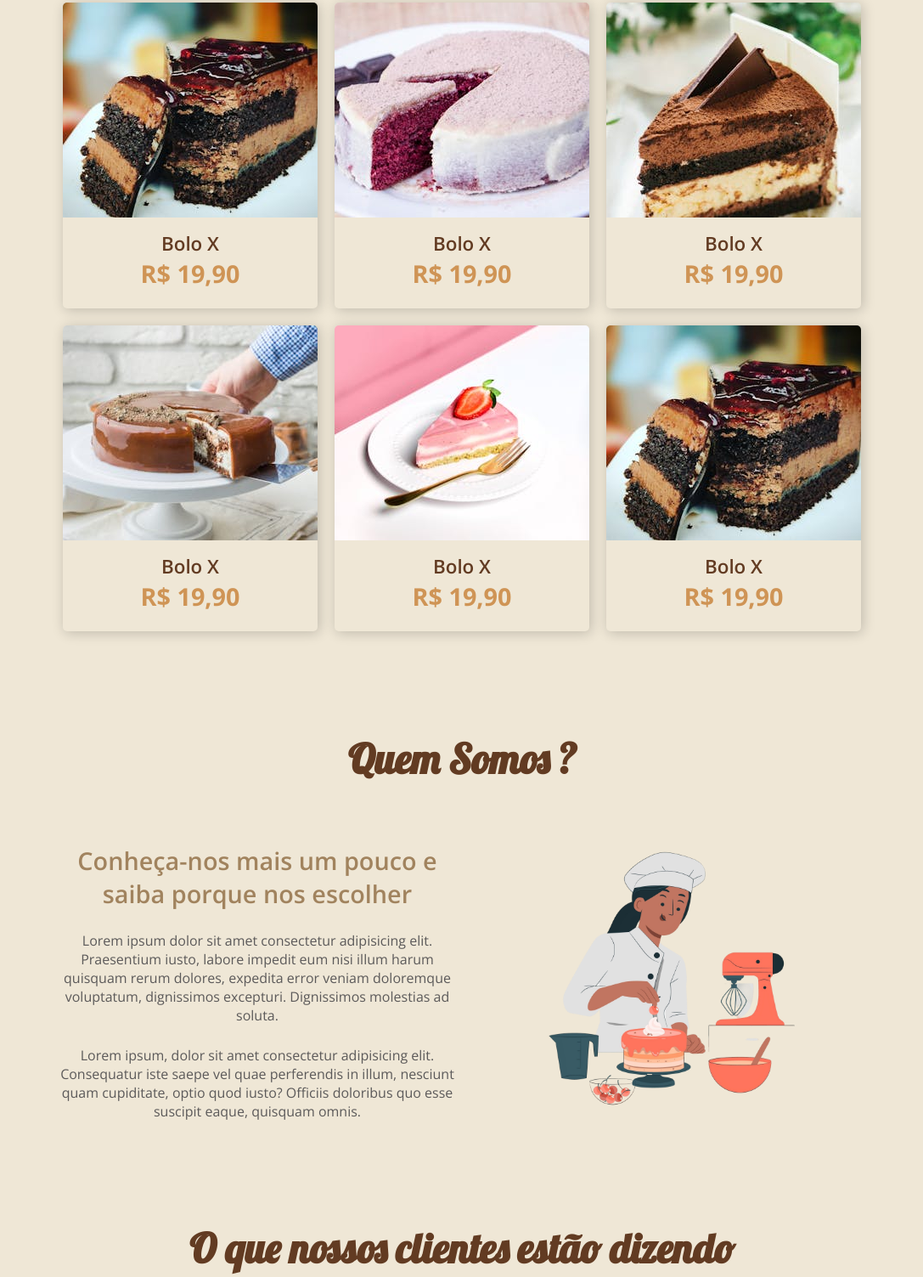
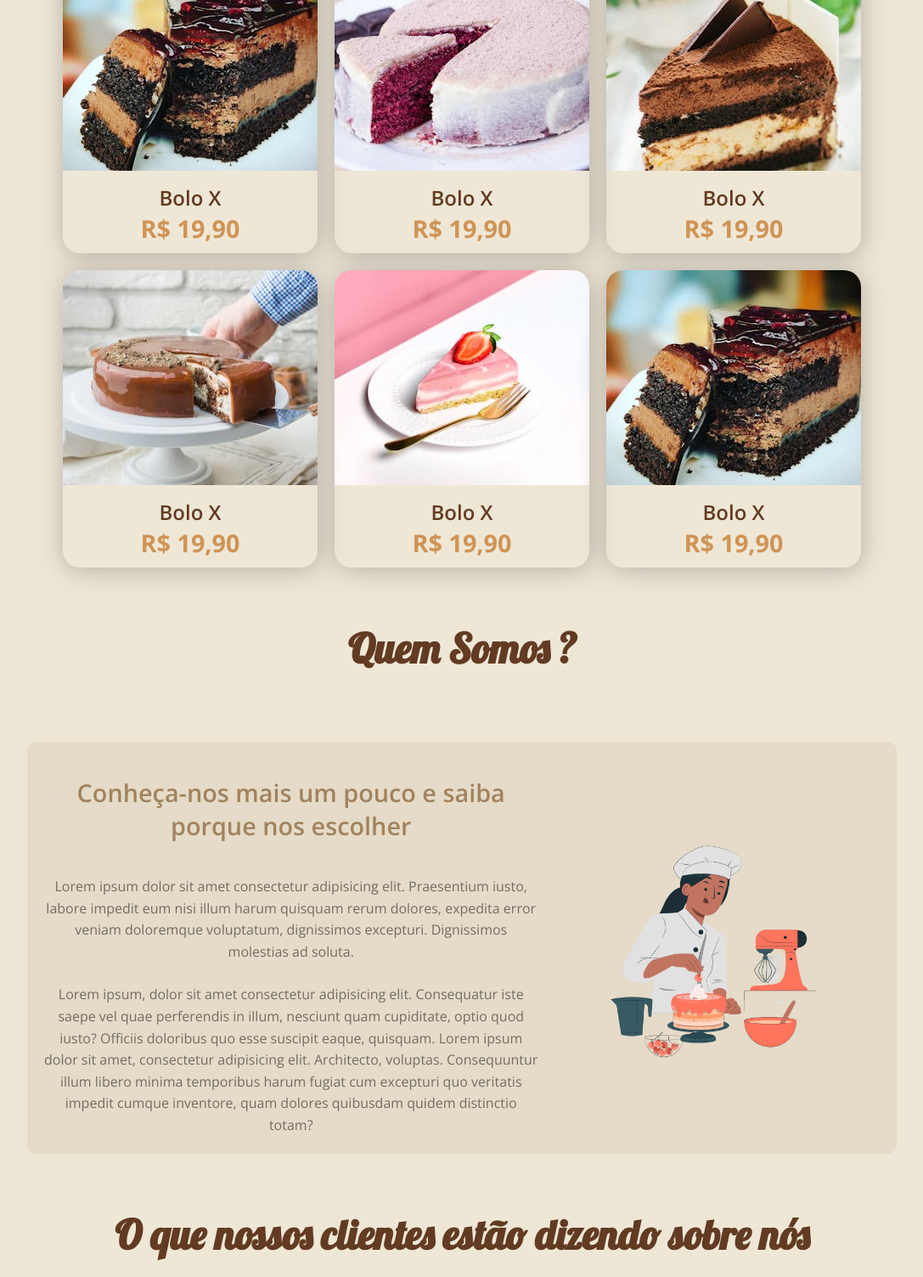
Before and after one commit to lucas-aguiar33/confeitaria, a plain HTML site: page index.html in a window 1280 px wide. Shown: the part 857-2360 px from the top of the page at 85% size, without its empty margins (96-1183 px from the left). Drawn offline with nearby package versions, Linux system fonts and the light colour scheme.

Commit message:
mudanças na seção sobre e ajuste da mesma nos breakpoints

```diff
--- a/css/responsive.css
+++ b/css/responsive.css
@@ -38,7 +38,8 @@
 @media screen and (min-width: 670px) {
     section {
         width:90vw;
-        margin:40px auto;
+        margin:65px auto;
+        padding:0;
     }
 
      header {
@@ -85,6 +86,8 @@
         position:relative;
         z-index:2;
     }
+
+
 }
 
 
@@ -95,9 +98,12 @@
     }
 
     .about-img {
-        width: 50%;
         text-align: center;
         margin: auto;
+    }
+
+    .about-img img {
+        width:40%;
     }
 
     .assessment {
@@ -116,23 +122,18 @@
     .evaluation img {
         width:60%;
     }
-
-
-
 }
 
 
 @media screen and (min-width:921px) {
     header {
-       width: 80vw;
-       margin:0 auto;
-    }
-    .logo span {
-        font-size:1.2rem;
+       width: 100%;
+       height: 85px;
+       padding: 0 135px;
     }
 
-    section {
-        margin: 60px auto;
+    .logo span {
+        font-size:1.5rem;
     }
 
     .home {
@@ -199,11 +200,20 @@
         width: 31%;
         align-items: center;
     }
+
+    .about-text {
+        width:65%;
+    }
+
+    .about-img {
+        width:45%;
+    }
 }
 
 
 @media screen and (min-width: 1200px) {
     section {
         width:80vw;
+        margin-inline: auto;
     }
 }
--- a/css/style.css
+++ b/css/style.css
@@ -21,14 +21,15 @@ body {
 
 header {
     width:100%;
-    height: 60px;
+    height: 70px;
     display: flex;
     align-items: center;
     justify-content: space-between;
     padding:0 20px;
-    position: relative;
+    position: fixed;
     z-index:3;
     background-color: rgb(239, 231, 214);
+    box-shadow: 3px 3px 20px rgba(0, 0, 0, 0.1);
 }
 
 a {
@@ -36,8 +37,10 @@ a {
 }
 
 .logo span {
-    font-size:1.1rem;
+    font-size:1.3rem;
     font-weight: bold;
+    font-family: 'Lobster';
+    letter-spacing: 4px;
     color:var(--cor-titulos);
 }
 
@@ -53,8 +56,6 @@ a {
 section {
     margin:40px auto;
     padding:30px;
-    /* background-color: var(--cor-section); */
-    border-radius:20px;
 }
 
 section:first-of-type {
@@ -64,7 +65,6 @@ section:first-of-type {
     background-size:cover;
     margin-top:0;
     padding:20px;
-    border-radius:0;
 }
 
 .home {
@@ -72,7 +72,8 @@ section:first-of-type {
     margin:0 auto;
     flex-direction: column;
     gap:20px;
-    padding-top:30px;
+    padding-top:120px;
+
 }
 
 .home h1 {
@@ -114,7 +115,7 @@ section h2 {
     font-family: 'Lobster';
     color:var(--cor-titulos);
     text-align: center;
-    margin-bottom:50px;
+    margin-bottom:80px;
 }
 
 .cakes {
@@ -125,20 +126,28 @@ section h2 {
 }
 
 .card {
-    width:220;
-    height:360px;
+    min-width:300px;
+    max-width:400px;
     text-align: center;
-    border-radius:5px;
-    box-shadow:2px 2px 15px 0 rgba(0, 0, 0, 0.2);
+    border-radius:20px;
+    box-shadow:1px 3px 30px rgba(121, 119, 119, 0.5);
     overflow: hidden;
+    padding-bottom:10px;
+    transition: .5s;
 }
+
+
+.card-img img {
+    width:100%;
+}
+
 .card-body {
     margin-top:10px;
 }
 
 .card-body h3 {
     font-weight: 600;
-    font-size:1.4rem;
+    font-size:1.5rem;
     color:var(--cor-titulos);
 }
 
@@ -146,6 +155,18 @@ section h2 {
     font-size:1.8rem;
     font-weight: bold;
     color:var(--cor-subtitulos);
+}
+
+.card:hover {
+    background:white;
+    cursor: pointer;
+    transform: scale(1.02);
+}
+
+.about {
+    background:rgb(229, 219, 200);
+    border-radius:10px;
+    padding:20px;
 }
 
 .about-img {
@@ -157,20 +178,21 @@ section h2 {
 }
 
 .about-text {
-    font-size:1rem;
     text-align: center;
-    color:rgb(92, 90, 90);
 }
 
 .about-text p {
-    margin-top:15px;
+    font-size:1rem;
+    line-height: 160%;
+    color: rgba(0, 0, 0, 0.5);
+
 }
 
 .about-text h3 {
     font-size:1.8rem;
     font-weight: 600;
     color:var(--cor-button);
-    margin-bottom:15px;
+    margin-bottom:40px;
     text-align: center;
 }
 
@@ -191,13 +213,17 @@ section h2 {
     align-items: center;
     justify-content: center;
     gap:20px;
-    /* background:white; */
+    background:whitesmoke;
     box-shadow: 1px 3px 20px rgba(0, 0, 0, 0.2);
     transition: .5s;
 }
 
 .card-assessment-text, .card-assessment-profile, .evaluation {
     display: contents ;
+}
+
+.card-assessment-text {
+    color:rgba(0, 0, 0, 0.8);
 }
 
 .card-assessment  h4 {
@@ -237,7 +263,7 @@ section h2 {
 }
 
 footer {
-    padding:12px 0;
+    padding:20px 0;
     text-align: center;
     border-top:2px solid rgb(210, 194, 172);
     background-color: var(--cor-section);
--- a/index.html
+++ b/index.html
@@ -49,7 +49,7 @@
             </div>
         </section>
 
-        <section id="section-cakes">
+        <section>
             <h2>Conheça nossos bolos</h2>
             <div class="cakes" id="cakes">
                 <div class="card">
@@ -120,7 +120,9 @@
                         dignissimos excepturi. Dignissimos molestias ad soluta.</p>
                     <p>Lorem ipsum, dolor sit amet consectetur adipisicing elit. Consequatur iste saepe vel quae
                         perferendis in illum, nesciunt quam cupiditate, optio quod iusto? Officiis doloribus quo esse
-                        suscipit eaque, quisquam omnis.</p>
+                        suscipit eaque, quisquam. Lorem ipsum dolor sit amet, consectetur adipisicing elit. Architecto, voluptas. Consequuntur illum libero minima temporibus harum fugiat cum excepturi quo veritatis impedit cumque inventore, quam dolores quibusdam quidem distinctio totam?</p>
+
+
                 </div>
 
                 <div class="about-img">
@@ -130,7 +132,7 @@
         </section>
 
         <section>
-            <h2>O que nossos clientes estão dizendo</h2>
+            <h2>O que nossos clientes estão dizendo sobre nós</h2>
             <div class="assessment" id="assessment">
                 <div class="card-assessment">
                     <div class="card-assessment-text">
```
